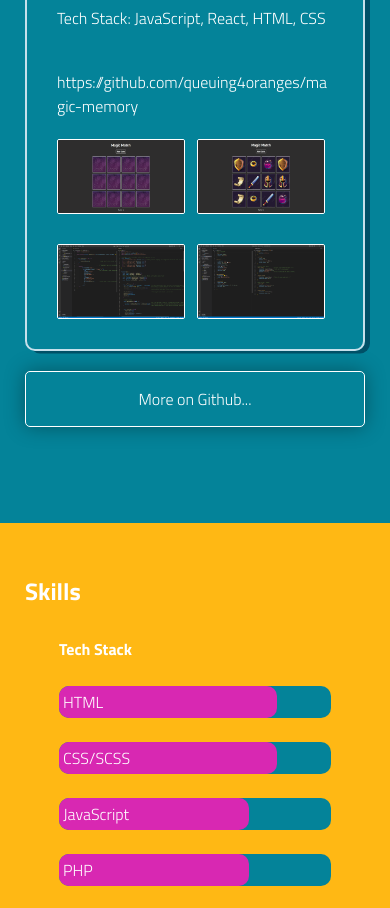
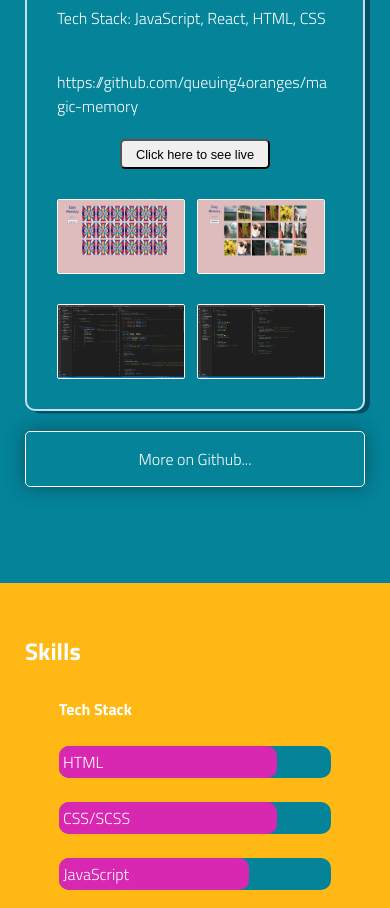
Before and after one commit to queuing4oranges/portfolio, a React (Create React App) app: page / in a window 390 px wide. Shown: the part 2000-2908 px from the top of the page. Built offline with nearby package versions, Linux system fonts and the light colour scheme.

Commit message:
incl link subdomain

```diff
--- a/src/components/ProjectsAlt.js
+++ b/src/components/ProjectsAlt.js
@@ -104,19 +104,20 @@ function Projects() {
                                 <li className="li__item">Tech Stack: JavaScript, React, HTML, CSS</li>
                                 <li className="li__item github__item"><a className="github__item" href="https://github.com/queuing4oranges/magic-memory">https://github.com/queuing4oranges/magic-memory</a></li>
                             </ul>
+                            <a className="live__button" href="https://memory.itisgoodtohave.me/"><button className="live__button">Click here to see live  </button></a>
                     </div>
 
                     <div className="pics__content">
                         <img
                         onClick={toggleClass}
                         className="screenshots"
-                        src="../assets/portfolio_screen5.PNG"
+                        src="../assets/portfolio_screen7.PNG"
                         alt="screenshot magic memory" />
 
                         <img
                         onClick={toggleClass}
                         className="screenshots"
-                        src="../assets/portfolio_screen6.PNG"
+                        src="../assets/portfolio_screen8.PNG"
                         alt="screenshot magic memory" />
 
                         <img
--- a/src/scss/projectsalt.scss
+++ b/src/scss/projectsalt.scss
@@ -99,9 +99,13 @@
     transform: translate(-50%, -50%);
     z-index: 11;
     border: 1px solid white;
-
 }
 
+.live__button {
+    width: 150px;
+    height: 30px;
+    border-radius: 5px;
+}
 
 // .read {
 //     font-weight: 600;
@@ -172,4 +176,10 @@
         width: 100%;
         margin-bottom: 50px;
     }
+
+    .live__button {
+        margin-bottom: 30px;
+        align-self: center;
+        font-size: 0.8rem;
+    }
 }
```
Also changed, not shown: public/assets/portfolio_screen7.PNG (added), public/assets/portfolio_screen8.PNG (added).
